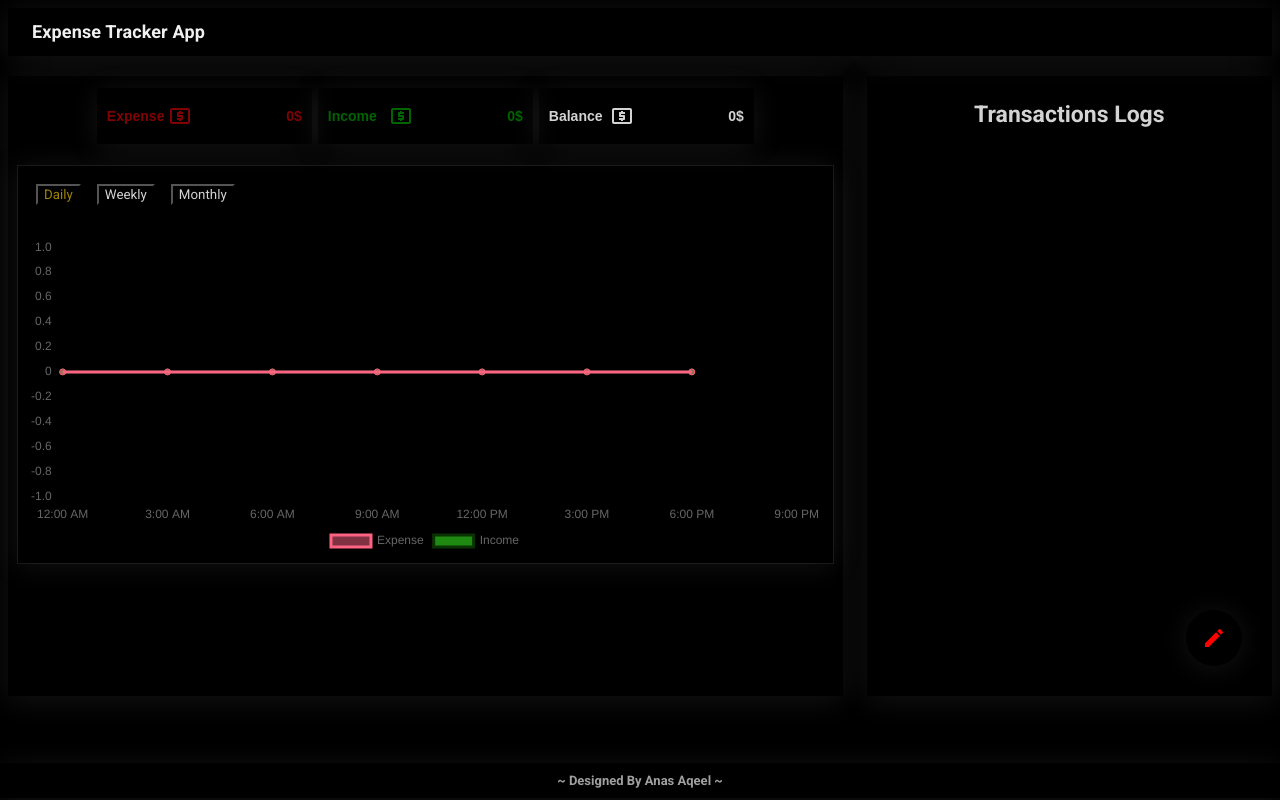
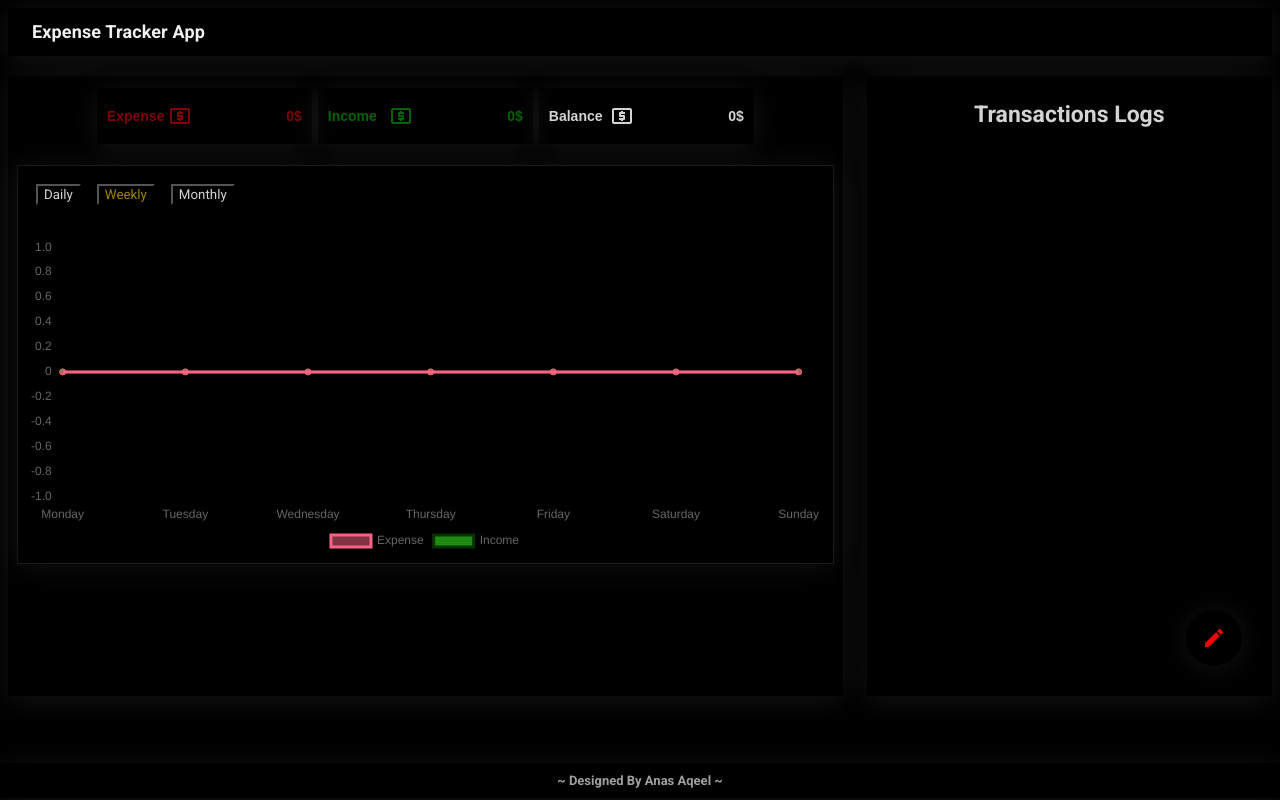
Before and after one commit to anas-aqeel/React_Expense_Tracker_App, a React (Create React App) app: page / in a window 1280 px wide. Built offline with nearby package versions, Linux system fonts and the light colour scheme.

Commit message:
graphs completed

```diff
--- a/src/Components/AddTransaction.jsx
+++ b/src/Components/AddTransaction.jsx
@@ -62,7 +62,7 @@ const TxModal = () => {
     else if (value[1] == 0) setValue([true, 0]);
     else if (type[1] == '') setType([true, '']);
 
-    else if (!title[0] && !desc[0] && !value[0] && !type[0]) {
+    else if (title[0] && desc[0] && value[0] && !type[0]) {
       dispatch(
         {
           type: 'ADD_TRANSACTION',
@@ -96,7 +96,7 @@ const TxModal = () => {
           marginBottom: '15px'
         }}>
         <TextField
-          error={title[0]}
+          error={!title[0]}
 
           required={true}
           size="small"
@@ -104,17 +104,23 @@ const TxModal = () => {
           label="Title"
 
           variant="outlined"
-          onChange={(e) => setTitle([e.target.value == '', e.target.value])}
+          onChange={(e) => setTitle([
+            e.target.value != '' && e.target.value.split('').length < 15,
+            e.target.value
+          ])}
         />
         <TextField
-          error={value[0]}
+          error={!value[0]}
           required={true}
           size="small"
           id="outlined-basic"
           type={'number'}
           label="Value"
           variant="outlined"
-          onChange={(e) => setValue([e.target.value == 0, parseInt(e.target.value)])}
+          onChange={(e) => setValue([
+            (e.target.value > 0 && e.target.value < 9999999),
+            parseInt(e.target.value)
+          ])}
         />
       </Box>
       <TextField fullWidth={true}
@@ -123,8 +129,11 @@ const TxModal = () => {
         id="outlined-basic"
         label="Description"
         variant="outlined"
-        onChange={(e) => setDesc([e.target.value == '', e.target.value])}
-        error={desc[0]}
+        onChange={(e) => setDesc([
+          e.target.value != '' && e.target.value.split('').length < 70,
+          e.target.value
+        ])}
+        error={!desc[0]}
         required={true}
       />
       <TextField
--- a/src/Components/Graphs/Graph.jsx
+++ b/src/Components/Graphs/Graph.jsx
@@ -25,7 +25,6 @@ ChartJS.register(
 
 
 const Graph = ({ labels, _data }) => {
-    console.log(_data)
     const options = {
         responsive: true,
         plugins: {
--- a/src/Components/Graphs/Graphs.jsx
+++ b/src/Components/Graphs/Graphs.jsx
@@ -1,52 +1,28 @@
 import React, { useState, useContext, useEffect } from 'react'
 import Graph from './Graph'
-import { labels_1, labels_2, labels_3 } from './utils';
+import { labels_1, labels_2, labels_3, weeklyFilter, monthlyFilter, dailyFilter } from './utils';
 import { MyContext } from '../../Contex/TxContex';
 import './graphs.css'
 
 
 const Graphs = () => {
-  console.log('s')
   const { state } = useContext(MyContext);
   const [labels, setLabels] = useState(labels_1);
-  const [triggerWeeklyData, setTriggerWeeklyData] = useState(false);
   const [data, setData] = useState([]);
 
+
+  let _dailyData = dailyFilter(state.transactions);
+  let _weeklyData = weeklyFilter(state.transactions);
+  let _monthlyData = monthlyFilter(state.transactions);
+
   useEffect(() => {
-    const _weeklyData = labels_2.map((a, b) => {
-      let dayInc = 0;
-      let dayExp = 0;
-      state.transactions.map((e) => {
-        if (labels_2[e.time.getDay()] == a) {
-          if (e.type == 'Income') {
-            dayInc += e.value;
-          } else {
-            dayExp += e.value;
-          }
-        }
-      })
-      return {
-        Income: dayInc,
-        Expense: dayExp
-      }
-    });
+    _dailyData = dailyFilter(state.transactions);
+    _weeklyData = weeklyFilter(state.transactions);
+    _monthlyData = monthlyFilter(state.transactions);
     setData(_weeklyData)
-  }, [state.transactions, triggerWeeklyData])
+    setLabels(labels_2)
 
-  const _monthlyData = labels_3.map((a, i) => {
-    let Income = 0;
-    let Expense = 0;
-    state.transactions.map((e) => {
-      if (labels_3[e.time.getMonth()] == a) {
-        if (e.type == 'Income') {
-          Income += e.value;
-        } else {
-          Expense += e.value;
-        }
-      }
-    })
-    return { Income, Expense }
-  });
+  }, [state.transactions])
 
 
   return (
@@ -56,6 +32,7 @@ const Graphs = () => {
           className={labels[0] == labels_1[0] ? 'active_filter' : ''}
           onClick={() => {
             setLabels(labels_1)
+            setData(_dailyData)
           }}>
           Daily
         </button>
@@ -63,7 +40,7 @@ const Graphs = () => {
           className={labels[0] == labels_2[0] ? 'active_filter' : ''}
           onClick={() => {
             setLabels(labels_2.filter((e,i)=>i<(new Date().getDay()+1)));
-            setTriggerWeeklyData(!triggerWeeklyData);
+            setData(_weeklyData)
           }}>
           Weekly
         </button>
--- a/src/Components/Graphs/utils.js
+++ b/src/Components/Graphs/utils.js
@@ -1,12 +1,12 @@
 export const labels_1 = [
-    '12:00 AM',
-    '3:00 AM',
-    '6:00 AM',
-    '9:00 AM',
-    '12:00 PM',
-    '3:00 PM',
-    '6:00 PM',
-    '9:00 PM'
+    '12:00 am',
+    '3:00 am',
+    '6:00 am',
+    '9:00 am',
+    '12:00 pm',
+    '3:00 pm',
+    '6:00 pm',
+    '9:00 pm'
 ];
 export const labels_2 = [
     'Monday',
@@ -31,3 +31,72 @@ export const labels_3 = [
     'November',
     'December'
 ];
+
+export const weeklyFilter = (transactions) => {
+    return labels_2.map((a, b) => {
+        let dayInc = 0;
+        let dayExp = 0;
+        transactions.map((e) => {
+            if (labels_2[e.time.getDay()] == a) {
+                if (e.type == 'Income') {
+                    dayInc += e.value;
+                } else {
+                    dayExp += e.value;
+                }
+            }
+        })
+        return {
+            Income: dayInc,
+            Expense: dayExp
+        }
+    });
+}
+export const monthlyFilter = (transactions) => {
+    return labels_3.map((a, i) => {
+        let Income = 0;
+        let Expense = 0;
+        transactions.map((e) => {
+            if (labels_3[e.time.getMonth()] == a) {
+                if (e.type == 'Income') {
+                    Income += e.value;
+                } else {
+                    Expense += e.value;
+                }
+            }
+        })
+        return { Income, Expense }
+    })
+};
+function formatAMPM(date) {
+    var hours = date.getHours();
+    var ampm = hours >= 12 ? 'pm' : 'am';
+    hours = hours % 12;
+    hours = hours ? hours : 12; // the hour '0' should be '12'
+    var strTime = hours + ':' + ampm;
+    return strTime;
+}
+
+export const dailyFilter = (transactions) => {
+    return labels_1.map((a, i) => {
+        let _hours = a.split(':')[0]
+        let _amPm = a.split(' ')[1]
+        let Income = 0;
+        let Expense = 0;
+
+        transactions.map((e) => {
+
+            let formatDate = formatAMPM(e.time);
+            let hours = formatDate.split(':')[0]
+            let amPm = formatDate.split(':')[1]
+
+            if (amPm == _amPm && ((hours < _hours) && (hours > labels_1[i - 1].split(':')[0]))) {
+                if (e.type == 'Income') {
+                    Income += e.value;
+                } else {
+                    Expense += e.value;
+                }
+            }
+        })
+        return { Income, Expense }
+    })
+};
--- a/src/Components/TxLogsContainer/Transactions.jsx
+++ b/src/Components/TxLogsContainer/Transactions.jsx
@@ -15,7 +15,7 @@ const Transactions = () => {
       {state.transactions.map((e) =>
        (
           <Tx_Item
-            key={1}
+            key={e}
             title={e.title}
             desc={e.desc}
             val={e.value}
--- a/src/Contex/TxContex.js
+++ b/src/Contex/TxContex.js
@@ -8,11 +8,9 @@ let initialState = {
   expense: 0
 };
 export let MyContext = createContext(initialState);
+const GlobalContext = ({ children }) => {
+let [state, dispatch] = useReducer(AppReducer, initialState)
 
-
-const GlobalContext = ({ children }) => {
-
-let [state, dispatch] = useReducer(AppReducer, initialState)
 
   return (
     <MyContext.Provider
```
